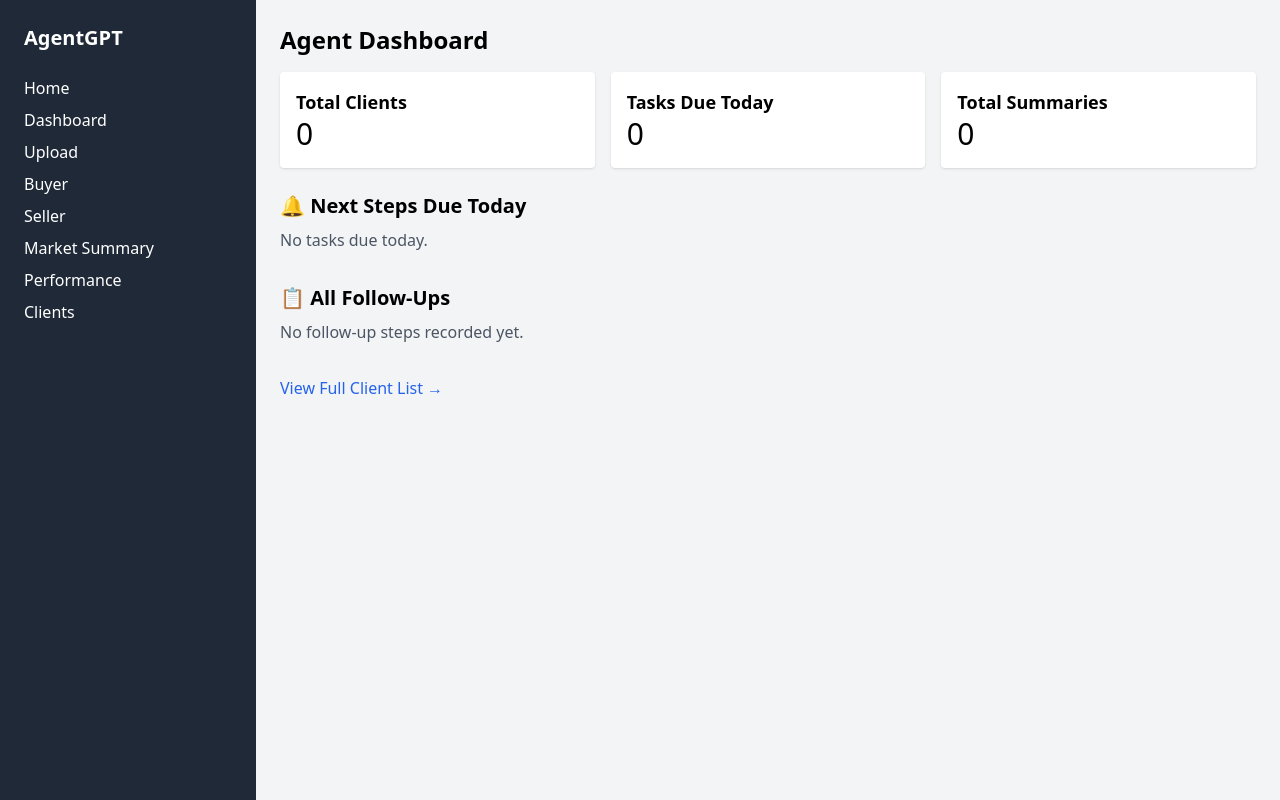
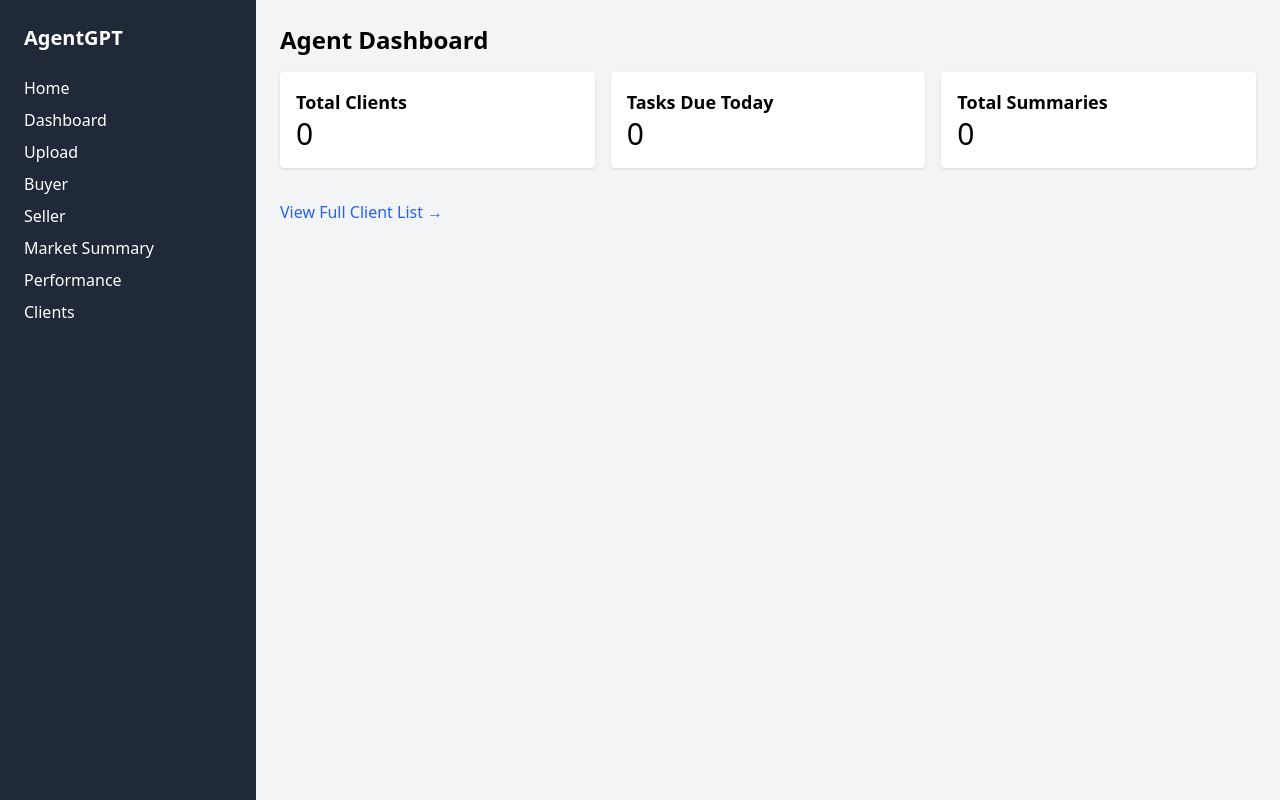
Before and after one commit to malsarraf98/agentgpt-prototype, a Next.js app: page /dashboard in a window 1280 px wide. Built offline with nearby package versions, Linux system fonts and the light colour scheme.

Commit message:
Update dashboard.js

```diff
--- a/pages/dashboard.js
+++ b/pages/dashboard.js
@@ -4,6 +4,7 @@ import Link from "next/link";
 export default function Dashboard() {
   const [clients, setClients] = useState([]);
   const [today, setToday] = useState("");
+  const [reminders, setReminders] = useState([]);
 
   useEffect(() => {
     const stored = JSON.parse(localStorage.getItem("agentgpt-crm")) || [];
@@ -13,23 +14,31 @@ export default function Dashboard() {
     setToday(todayStr);
   }, []);
 
+  useEffect(() => {
+    const dueNow = [];
+
+    clients.forEach((client) => {
+      if (client.history && client.history.length > 0) {
+        client.history.forEach((entry) => {
+          if (entry.dueDate === today) {
+            dueNow.push({
+              name: client.name,
+              step: entry.nextStep,
+              date: entry.dueDate,
+            });
+          }
+        });
+      }
+    });
+
+    setReminders(dueNow);
+  }, [clients, today]);
+
   const totalClients = clients.length;
-  const tasksDueToday = [];
-  const allNextSteps = [];
   let completedCount = 0;
 
   clients.forEach((client) => {
     if (client.history && client.history.length > 0) {
-      client.history.forEach((entry) => {
-        if (entry.nextStep) {
-          allNextSteps.push({
-            name: client.name,
-            step: entry.nextStep,
-            due: entry.dueDate || "N/A",
-          });
-          if (entry.dueDate === today) tasksDueToday.push({ ...entry, name: client.name });
-        }
-      });
       completedCount += client.history.length;
     }
   });
@@ -45,7 +54,7 @@ export default function Dashboard() {
         </div>
         <div className="bg-white p-4 shadow rounded">
           <h2 className="text-lg font-semibold">Tasks Due Today</h2>
-          <p className="text-3xl">{tasksDueToday.length}</p>
+          <p className="text-3xl">{reminders.length}</p>
         </div>
         <div className="bg-white p-4 shadow rounded">
           <h2 className="text-lg font-semibold">Total Summaries</h2>
@@ -53,39 +62,23 @@ export default function Dashboard() {
         </div>
       </div>
 
-      <div className="mb-8">
-        <h2 className="text-xl font-semibold mb-2">🔔 Next Steps Due Today</h2>
-        {tasksDueToday.length === 0 ? (
-          <p className="text-gray-600">No tasks due today.</p>
-        ) : (
+      {reminders.length > 0 && (
+        <div className="mb-6">
+          <h2 className="text-xl font-semibold mb-2">📬 Reminders for Today</h2>
           <ul className="space-y-2">
-            {tasksDueToday.map((task, idx) => (
-              <li key={idx} className="bg-yellow-100 p-3 rounded">
-                <p className="text-sm font-semibold">{task.name}</p>
-                <p className="text-sm">{task.nextStep}</p>
-                <p className="text-xs text-gray-500">Due: {task.dueDate}</p>
+            {reminders.map((reminder, idx) => (
+              <li
+                key={idx}
+                className="bg-yellow-100 border border-yellow-300 p-4 rounded"
+              >
+                <p className="text-sm font-semibold">{reminder.name}</p>
+                <p className="text-sm">{reminder.step}</p>
+                <p className="text-xs text-gray-600">Due: {reminder.date}</p>
               </li>
             ))}
           </ul>
-        )}
-      </div>
-
-      <div>
-        <h2 className="text-xl font-semibold mb-2">📋 All Follow-Ups</h2>
-        {allNextSteps.length === 0 ? (
-          <p className="text-gray-600">No follow-up steps recorded yet.</p>
-        ) : (
-          <ul className="space-y-2">
-            {allNextSteps.map((task, idx) => (
-              <li key={idx} className="bg-gray-100 p-3 rounded">
-                <p className="text-sm font-semibold">{task.name}</p>
-                <p className="text-sm">{task.step}</p>
-                <p className="text-xs text-gray-500">Due: {task.due}</p>
-              </li>
-            ))}
-          </ul>
-        )}
-      </div>
+        </div>
+      )}
 
       <div className="mt-8">
         <Link href="/clients" className="text-blue-600 hover:underline">
```
